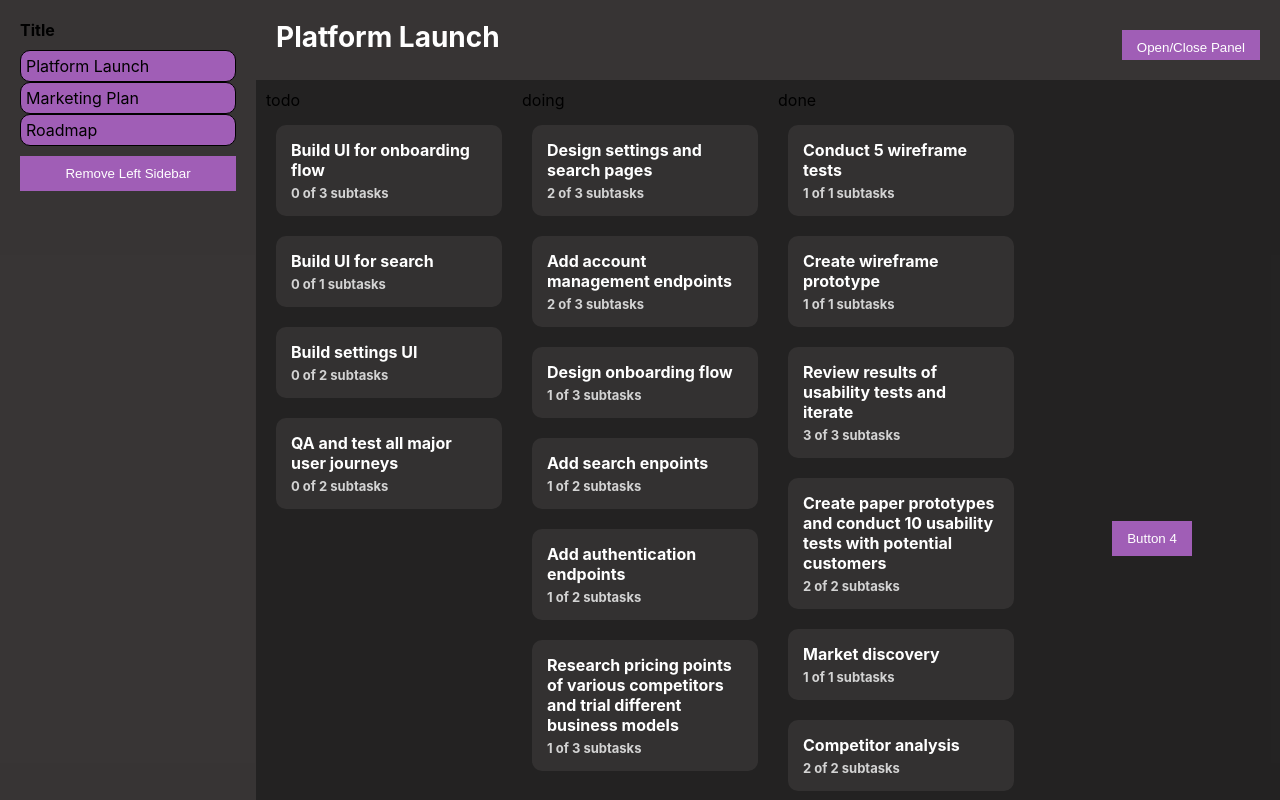
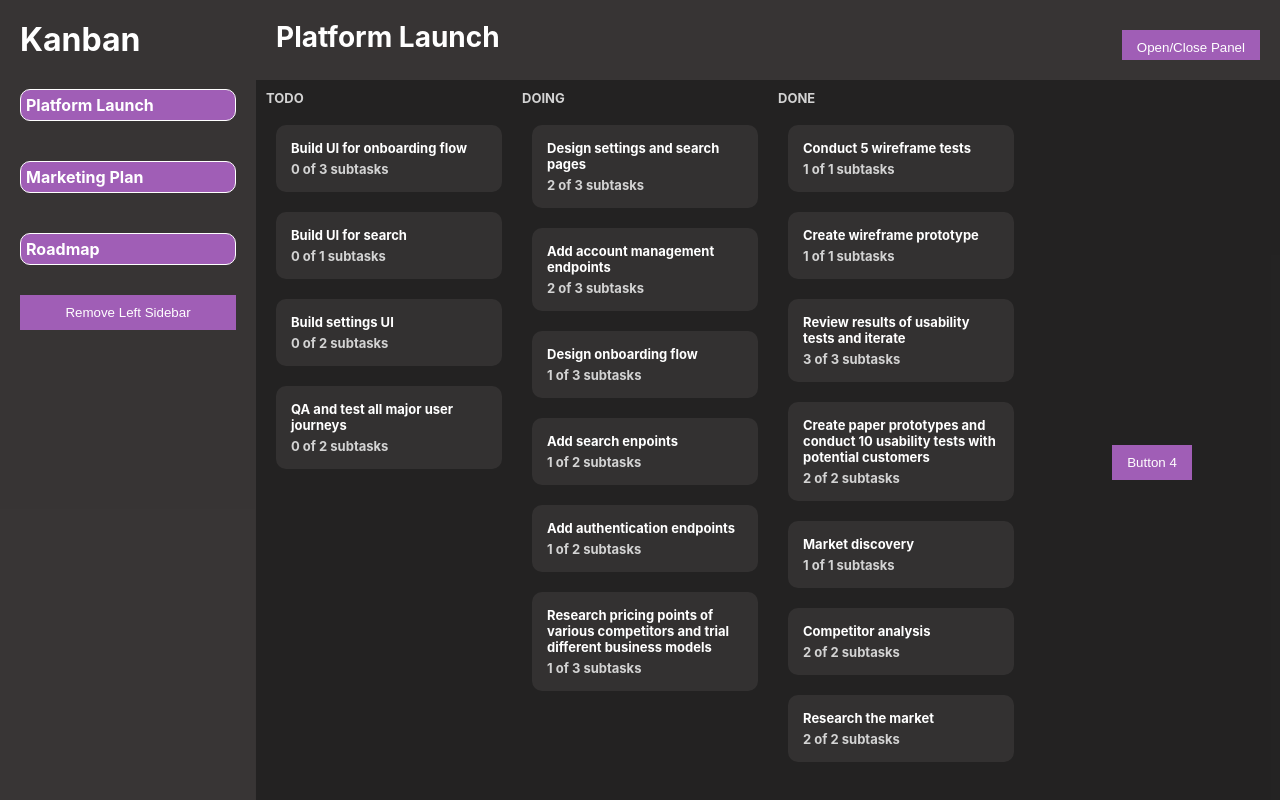
Before and after one commit to JBaaij/Kanban, a React (Create React App) app: page / in a window 1280 px wide. Shown: the top 800 px of the page. Built offline with nearby package versions, Linux system fonts and the light colour scheme.

Commit message:
weer stukje verder met layout

```diff
--- a/src/App.css
+++ b/src/App.css
@@ -3,7 +3,7 @@
 /* Container for the entire layout */
 .container {
   display: flex;
-  height: 100vh; /* 100% viewport height */
+  /* 100% viewport height */
   position: relative; /* Create a positioning context */
 }
 
@@ -21,6 +21,8 @@
 .title {
   font-weight: bold;
   margin-bottom: 10px;
+  color: white;
+  font-size: 32px;
 }
 
 /* Buttons */
@@ -33,7 +35,6 @@
 /* Main content area (with or without left sidebar) */
 
 .main-content {
-  flex-grow: 1; /* Allow this area to grow and fill remaining space */
   box-sizing: border-box;
   display: flex;
   flex-direction: column;
@@ -53,14 +54,11 @@
   color: white;
 }
 
-/* Middle container (CSS Grid for columns) */
-
 .middle-container {
   display: grid;
-  grid-template-columns: repeat(4, 1fr); /* Three columns */
-  grid-template-rows: 35px;
-  flex: 1;
-  min-height: 100%;
+  grid-template-columns: repeat(4, 1fr);
+  grid-template-rows: 35px 1fr;
+  height: 90vh;
 }
 
 /* Individual columns within the middle container */
@@ -70,6 +68,9 @@
   box-sizing: border-box;
   display: flex;
   flex-direction: column;
+  color: lightgrey;
+  font-size: 13px;
+  font-weight: bold;
   /* Additional styling for the labels */
 }
 .right-sidebar {
--- a/src/App.tsx
+++ b/src/App.tsx
@@ -36,7 +36,7 @@ function App() {
       {showLeftSidebar && (
         <div className="left-sidebar">
           {/* Title and buttons */}
-          <div className="title">Title</div>
+          <div className="title">Kanban</div>
           <LabelButton
             label={"Platform Launch"}
             onClick={() => {
@@ -73,9 +73,9 @@ function App() {
           {/* Middle container with 3 columns */}
           <div className="middle-container">
             {/* 3 columns */}
-            <div className="column">todo</div>
-            <div className="column">doing</div>
-            <div className="column">done</div>
+            <div className="column">TODO</div>
+            <div className="column">DOING</div>
+            <div className="column">DONE</div>
             <div className="right-sidebar">
               <div></div>
             </div>
--- a/src/LabelButton.css
+++ b/src/LabelButton.css
@@ -1,9 +1,15 @@
 .label-button {
   user-select: none;
   cursor: pointer;
-  display: inline-block;
   padding: 5px;
   border: 1px solid;
   border-radius: 10px;
   background-color: #a05eb6;
+  font-weight: bold;
+  color: white;
+  margin-bottom: 20px;
+  margin-top: 20px;
 }
+label-button:hover {
+  background-color: rgb(209, 195, 223);
+}
--- a/src/ViewTaskPanel.css
+++ b/src/ViewTaskPanel.css
@@ -13,13 +13,7 @@
   color: white;
   border-radius: 10px;
   padding: 35px;
-
-  background-color: rgba(
-    85,
-    85,
-    90,
-    0.992
-  ); /* Semi-transparent background for the panel */
+  background-color: rgb(71, 69, 69);
   z-index: 1; /* Make the panel appear in front of other elements */
 }
 .titleStyle {
@@ -36,7 +30,7 @@
   font-weight: bold;
 }
 .checkboxStyle {
-  background-color: rgb(62, 64, 64);
+  background-color: rgb(44, 44, 44);
   border-radius: 5px;
   padding-top: 5px;
   padding-bottom: 5px;
```
